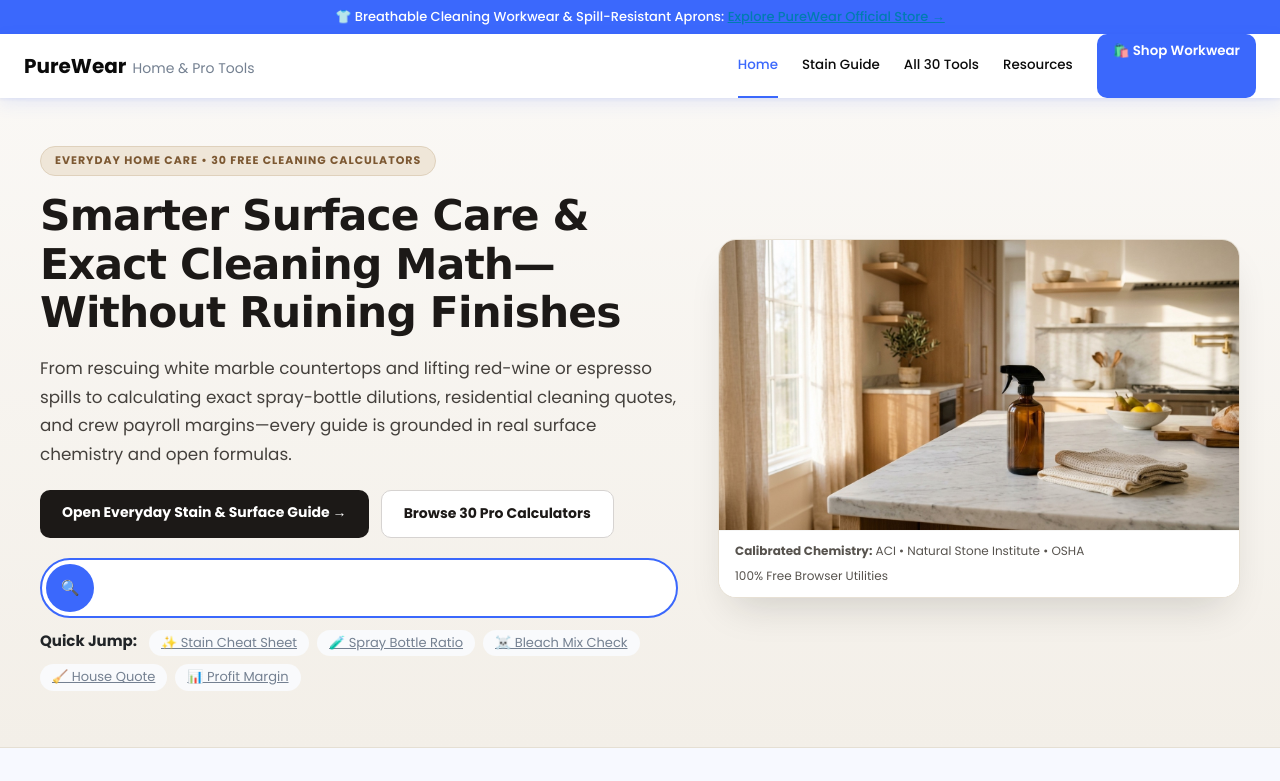
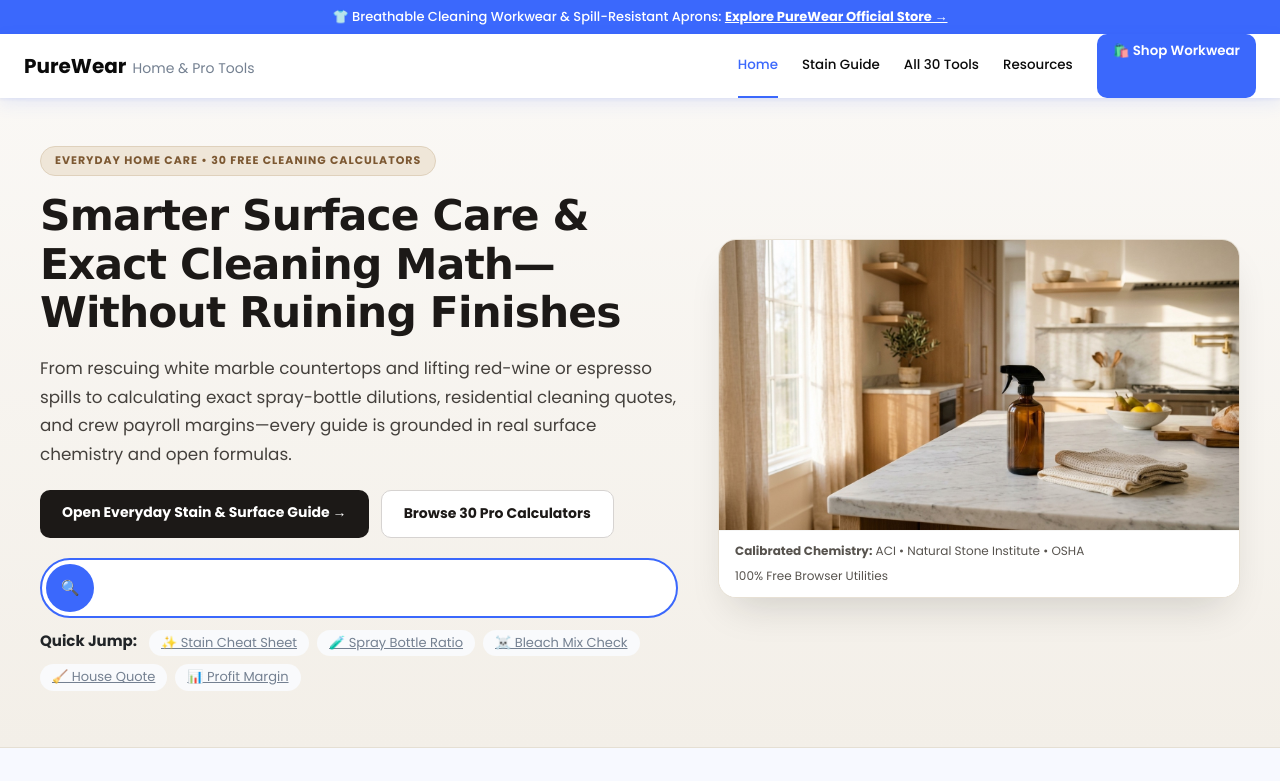
Before and after one commit to wcy150817-ai/purewear, a plain HTML site: page index.html in a window 1280 px wide. Shown: the top 781 px of the page. Drawn offline with Linux system fonts and the light colour scheme.

```diff
--- a/index.html
+++ b/index.html
@@ -223,7 +223,7 @@
 
     <div class="top-notice-bar">
         <span>👕 Breathable Cleaning Workwear &amp; Spill-Resistant Aprons:</span>
-        <a href="https://purewearspace.com" target="_blank" rel="noopener">Explore PureWear Official Store &rarr;</a>
+        <a href="https://purewearspace.com" target="_blank" rel="noopener" style="color: #ffffff !important; font-weight: 700; text-decoration: underline;">Explore PureWear Official Store &rarr;</a>
     </div>
 
     <nav class="navbar">
```
